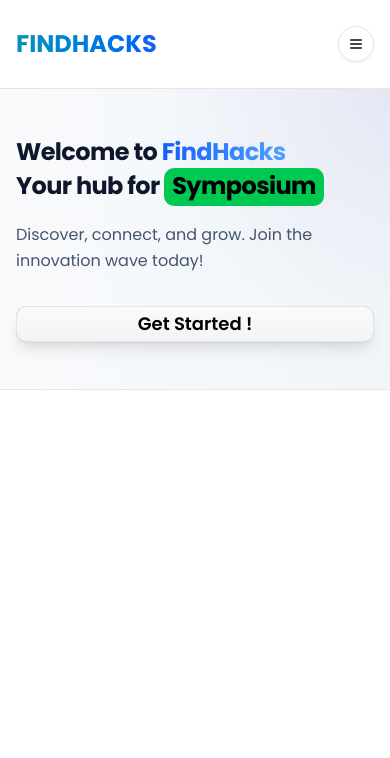
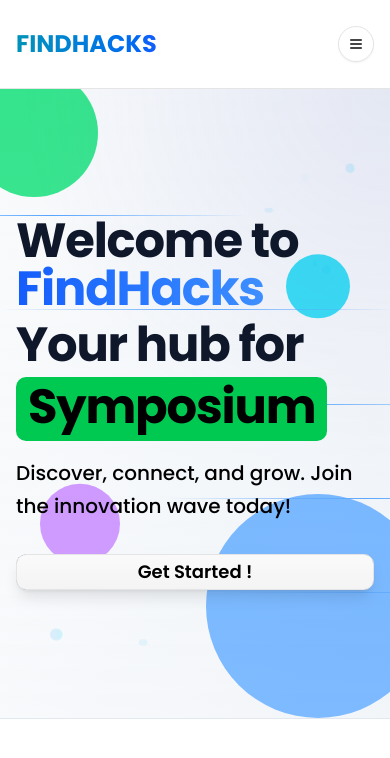
Before and after one commit to dhanush-ts/FH, a Next.js app: page / in a window 390 px wide. Shown: the top 758 px of the page. Built offline with nearby package versions, Linux system fonts and the light colour scheme.

Commit message:
added mobile nice ui

```diff
--- a/components/hero/Banner.js
+++ b/components/hero/Banner.js
@@ -1,18 +1,182 @@
 "use client"
+import { useEffect, useRef, useState } from "react"
 import { DotLottieReact } from "@lottiefiles/dotlottie-react"
 import RotatingText from "../ui/RotatingText/RotatingText"
 import Btn09 from "../ui/get-started-button"
+import { motion } from "framer-motion"
+import { useMediaQuery } from "@/hooks/use-media-query"
 
 export default function Banner() {
+  const isMobile = useMediaQuery("(max-width: 768px)")
+  const [isLoaded, setIsLoaded] = useState(false)
+  const containerRef = useRef(null)
+
+  useEffect(() => {
+    setIsLoaded(true)
+  }, [])
+
   return (
-    <div className="relative w-full bg-gradient-to-r from-slate-50 to-slate-100 border-b border-slate-200 overflow-hidden">
+    <div
+      ref={containerRef}
+      className="relative w-full bg-gradient-to-r from-slate-50 to-slate-100 border-b border-slate-200 overflow-hidden"
+    >
+      {/* Mobile-only animated background elements */}
+      {isMobile && isLoaded && (
+        <>
+          <motion.div
+            className="absolute top-0 left-0 w-32 h-32 rounded-full bg-green-400/80 z-0"
+            initial={{ scale: 0, x: -50, y: -50 }}
+            animate={{
+              scale: [0, 1.2, 1],
+              x: [-50, -30],
+              y: [-50, -20],
+            }}
+            transition={{ duration: 1.5, ease: "easeOut" }}
+          />
+
+          <motion.div
+            className="absolute bottom-0 right-0 w-56 h-56 rounded-full bg-blue-400/80 z-0"
+            initial={{ scale: 0, x: 100 }}
+            animate={{
+              scale: [0, 1.2, 1],
+              x: [100, 40],
+            }}
+            transition={{ duration: 1.5, delay: 0.3, ease: "easeOut" }}
+          />
+
+          <motion.div
+            className="absolute top-1/4 right-10 w-16 h-16 rounded-full bg-cyan-400/80 z-0"
+            initial={{ scale: 0 }}
+            animate={{
+              scale: [0, 1.2, 1],
+              y: [0, -10, 0, 10, 0],
+            }}
+            transition={{
+              scale: { duration: 1, delay: 0.6, ease: "easeOut" },
+              y: { repeat: Number.POSITIVE_INFINITY, duration: 3, ease: "easeInOut" },
+            }}
+          />
+
+          <motion.div
+            className="absolute bottom-40 left-10 w-20 h-20 rounded-full bg-purple-400/80 z-0"
+            initial={{ scale: 0 }}
+            animate={{
+              scale: [0, 1.2, 1],
+              y: [0, 10, 0, -10, 0],
+            }}
+            transition={{
+              scale: { duration: 1, delay: 0.9, ease: "easeOut" },
+              y: { repeat: Number.POSITIVE_INFINITY, duration: 4, ease: "easeInOut" },
+            }}
+          />
+
+          {/* Animated slicing lines */}
+          <motion.div
+            className="absolute inset-0 z-0 overflow-hidden"
+            initial={{ opacity: 0 }}
+            animate={{ opacity: 1 }}
+            transition={{ duration: 1, delay: 1.2 }}
+          >
+            {[...Array(5)].map((_, i) => (
+              <motion.div
+                key={i}
+                className="absolute h-[1px] w-full bg-gradient-to-r from-transparent via-blue-400 to-transparent"
+                style={{ top: `${20 + i * 15}%` }}
+                initial={{ x: "-100%" }}
+                animate={{ x: ["100%", "-100%"] }}
+                transition={{
+                  duration: 8 + i * 2,
+                  repeat: Number.POSITIVE_INFINITY,
+                  ease: "linear",
+                  delay: i * 0.5,
+                }}
+              />
+            ))}
+          </motion.div>
+
+          {/* Mobile Lottie animation */}
+          {/* <motion.div
+            className="absolute -bottom-10 right-0 w-full h-64 md:hidden z-0 opacity-60"
+            initial={{ opacity: 0, y: 50 }}
+            animate={{ opacity: 0.6, y: 0 }}
+            transition={{ duration: 1, delay: 0.5 }}
+          >
+            <DotLottieReact
+              src="https://lottie.host/1a152ffb-afc9-4e30-a3e2-ab79a9e67355/wqdhYEEymI.lottie"
+              loop
+              autoplay
+              className="w-full h-full object-contain"
+            />
+          </motion.div> */}
+        </>
+      )}
+
       <div className="mx-auto px-4 sm:px-6 lg:px-8 relative z-10">
-        <div className="h-[300px] max-w-7xl mx-auto md:h-[450px] relative">
+        <div
+          className={`${isMobile ? "flex py-24 items-center" : "h-[300px] md:h-[450px]"} max-w-7xl mx-auto relative`}
+        >
           <div className="grid grid-cols-1 md:grid-cols-2 gap-8 h-full">
             {/* Left Content */}
-            <div className="flex flex-col justify-center space-y-6 md:space-y-8 z-10 py-8 md:py-0">
+            <motion.div
+              className="flex flex-col justify-center space-y-6 md:space-y-8 z-10 py-8 md:py-0"
+              initial={isMobile ? { opacity: 0, y: 20 } : {}}
+              animate={isMobile ? { opacity: 1, y: 0 } : {}}
+              transition={{ duration: 0.8, delay: 0.2 }}
+            >
               <div className="space-y-4">
-                <h1 className="text-2xl font-bold tracking-tight text-slate-900 md:text-5xl">
+                {isMobile ? (
+                  <motion.h1
+                    className="font-bold tracking-tight text-slate-900 text-5xl"
+                    initial={{ opacity: 0 }}
+                    animate={{ opacity: 1 }}
+                    transition={{ duration: 0.8, delay: 0.4 }}
+                  >
+                    <motion.span
+                      initial={{ y: 40, opacity: 0 }}
+                      animate={{ y: 0, opacity: 1 }}
+                      transition={{ duration: 0.6, delay: 0.5 }}
+                      className="block"
+                    >
+                      Welcome to{" "}
+                    </motion.span>
+                    <motion.span
+                      className="bg-clip-text text-transparent bg-gradient-to-r from-blue-600 to-blue-400 block"
+                      initial={{ y: 40, opacity: 0 }}
+                      animate={{ y: 0, opacity: 1 }}
+                      transition={{ duration: 0.6, delay: 0.7 }}
+                    >
+                      FindHacks
+                    </motion.span>
+                    <motion.span
+                      initial={{ y: 40, opacity: 0 }}
+                      animate={{ y: 0, opacity: 1 }}
+                      transition={{ duration: 0.6, delay: 0.9 }}
+                      className="block mt-2"
+                    >
+                      Your hub for{" "}
+                    </motion.span>
+                    <motion.span
+                      className="relative inline-block mt-2"
+                      initial={{ y: 40, opacity: 0 }}
+                      animate={{ y: 0, opacity: 1 }}
+                      transition={{ duration: 0.6, delay: 1.1 }}
+                    >
+                      <RotatingText
+                        texts={["Hackathons", "Symposium", "Fests"]}
+                        mainClassName="px-3 bg-green-500 text-black overflow-hidden py-1.5 justify-center rounded-lg"
+                        staggerFrom={"last"}
+                        initial={{ y: "100%" }}
+                        animate={{ y: 0 }}
+                        exit={{ y: "-120%" }}
+                        staggerDuration={0.025}
+                        splitLevelClassName="overflow-hidden pb-1"
+                        transition={{ type: "spring", damping: 30, stiffness: 400 }}
+                        rotationInterval={3000}
+                      />
+                    </motion.span>
+                  </motion.h1>
+                ) : (
+                  <h1 className="text-4xl font-bold tracking-tight text-slate-900 md:text-5xl">
                     Welcome to{" "}
                     <span className="bg-clip-text text-transparent bg-gradient-to-r from-blue-600 to-blue-400">
                       FindHacks
@@ -34,31 +198,42 @@ export default function Banner() {
                       />
                     </span>
                   </h1>
-                <p className="text-slate-600 text-base sm:text-lg md:text-xl max-w-md leading-relaxed">
+                )}
+
+                <motion.p
+                  className="text-black text-xl font-medium max-w-md leading-relaxed"
+                  initial={isMobile ? { opacity: 0, y: 20 } : {}}
+                  animate={isMobile ? { opacity: 1, y: 0 } : {}}
+                  transition={{ duration: 0.8, delay: 1.3 }}
+                >
                   Discover, connect, and grow. Join the innovation wave today!
-                </p>
+                </motion.p>
               </div>
-              <div className="flex flex-col sm:flex-row gap-4 pt-2">
-                <div className="transform hover:scale-105 transition-transform duration-200">
+
+              <motion.div
+                className="flex flex-col sm:flex-row gap-4 pt-2"
+                initial={isMobile ? { opacity: 0, y: 20 } : {}}
+                animate={isMobile ? { opacity: 1, y: 0 } : {}}
+                transition={{ duration: 0.8, delay: 1.5 }}
+              >
+                <div
+                  className={`transform hover:scale-105 transition-transform duration-200 `}
+                >
                   <Btn09 className="text-black font-semibold text-lg sm:text-xl p-3 sm:p-4 w-full sm:w-auto shadow-lg hover:shadow-xl transition-shadow duration-200">
                     Get Started !
                   </Btn09>
                 </div>
-              </div>
-            </div>
+              </motion.div>
+            </motion.div>
 
-            {/* Right side - Lottie animations */}
-            <div className="hidden md:block absolute -right-24 w-[150%] md:w-[60%] lg:w-[70%] h-full">
-              {/* <div className="relative h-full w-full"> */}
-                {/* <div className="absolute bottom-0 right-0 w-full h-full"> */}
+            {/* Right side - Lottie animations (desktop only) */}
+            <div className="hidden md:block absolute -right-24 w-[90%] lg:w-[70%] h-full">
               <DotLottieReact
                 src="https://lottie.host/1a152ffb-afc9-4e30-a3e2-ab79a9e67355/wqdhYEEymI.lottie"
                 loop
                 autoplay
                 className="w-full h-full object-contain transform translate-y-[5%]"
               />
-                {/* </div> */}
-              {/* </div> */}
             </div>
           </div>
         </div>
@@ -67,6 +242,36 @@ export default function Banner() {
       {/* Background decoration */}
       <div className="absolute inset-0 bg-gradient-to-b from-transparent to-slate-50/10 pointer-events-none" />
       <div className="absolute inset-0 bg-[radial-gradient(circle_at_top_right,rgba(120,119,198,0.1),transparent_50%)]" />
+
+      {/* Mobile-only animated particles */}
+      {isMobile && isLoaded && (
+        <div className="absolute inset-0 overflow-hidden pointer-events-none">
+          {[...Array(12)].map((_, i) => (
+            <motion.div
+              key={`particle-${i}`}
+              className="absolute rounded-full bg-gradient-to-r from-blue-400 to-cyan-400 opacity-20"
+              style={{
+                width: Math.random() * 10 + 5,
+                height: Math.random() * 10 + 5,
+                left: `${Math.random() * 100}%`,
+                top: `${Math.random() * 100}%`,
+              }}
+              animate={{
+                y: [0, -100],
+                x: [0, Math.random() * 50 - 25],
+                opacity: [0.2, 0],
+                scale: [1, 0.5],
+              }}
+              transition={{
+                duration: Math.random() * 5 + 5,
+                repeat: Number.POSITIVE_INFINITY,
+                delay: Math.random() * 5,
+                ease: "easeOut",
+              }}
+            />
+          ))}
+        </div>
+      )}
     </div>
   )
 }
--- /dev/null
+++ b/hooks/use-media-query.js
@@ -0,0 +1,30 @@
+"use client"
+
+import { useEffect, useState } from "react"
+
+export function useMediaQuery(query) {
+  const [matches, setMatches] = useState(false)
+
+  useEffect(() => {
+    // Default to true for SSR
+    if (typeof window === "undefined") {
+      return
+    }
+
+    const media = window.matchMedia(query)
+
+    // Initial check
+    if (media.matches !== matches) {
+      setMatches(media.matches)
+    }
+
+    // Add listener for changes
+    const listener = () => setMatches(media.matches)
+    media.addEventListener("change", listener)
+
+    // Clean up
+    return () => media.removeEventListener("change", listener)
+  }, [query, matches])
+
+  return matches
+}
```
Lines whose indentation alone changed are shown as unchanged.
